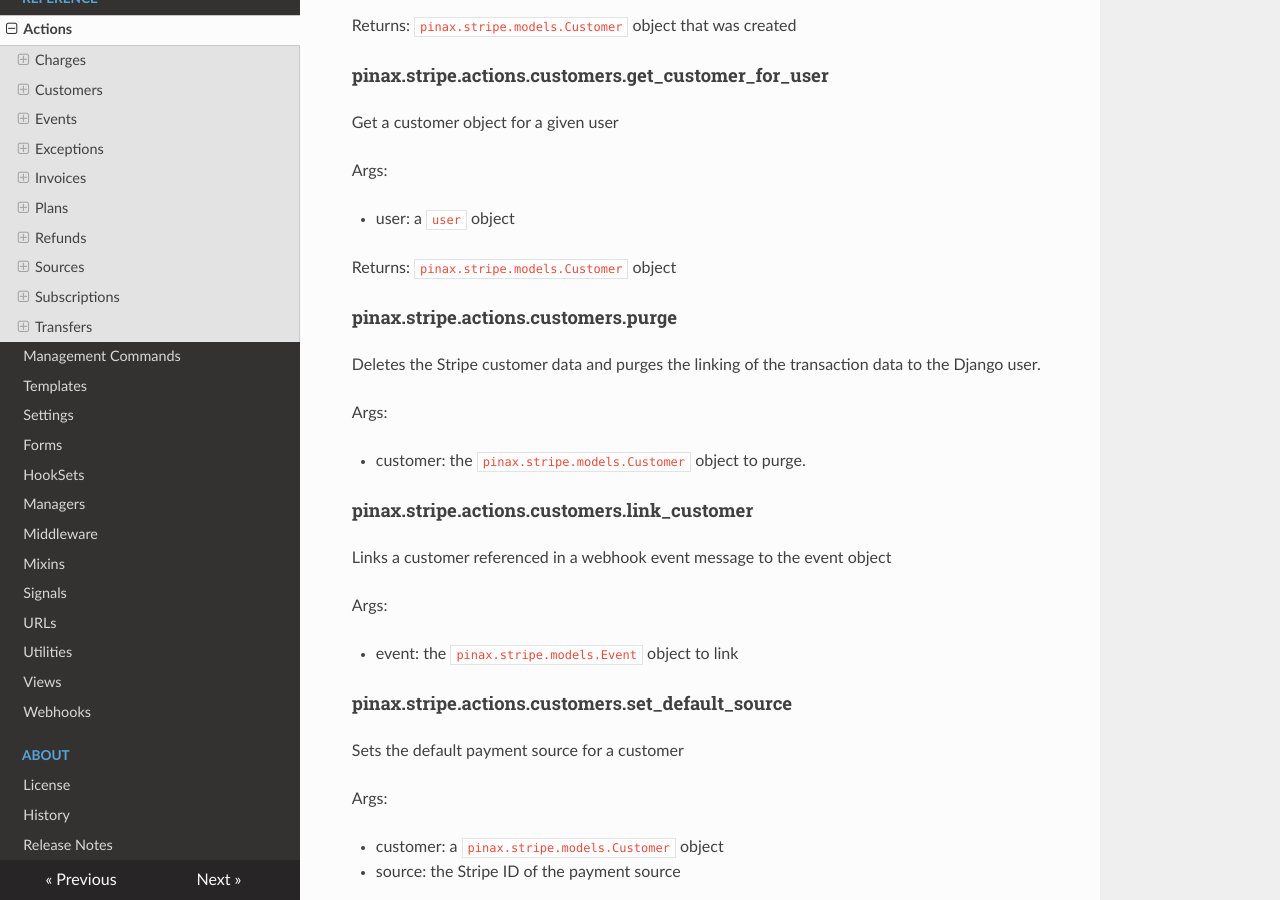
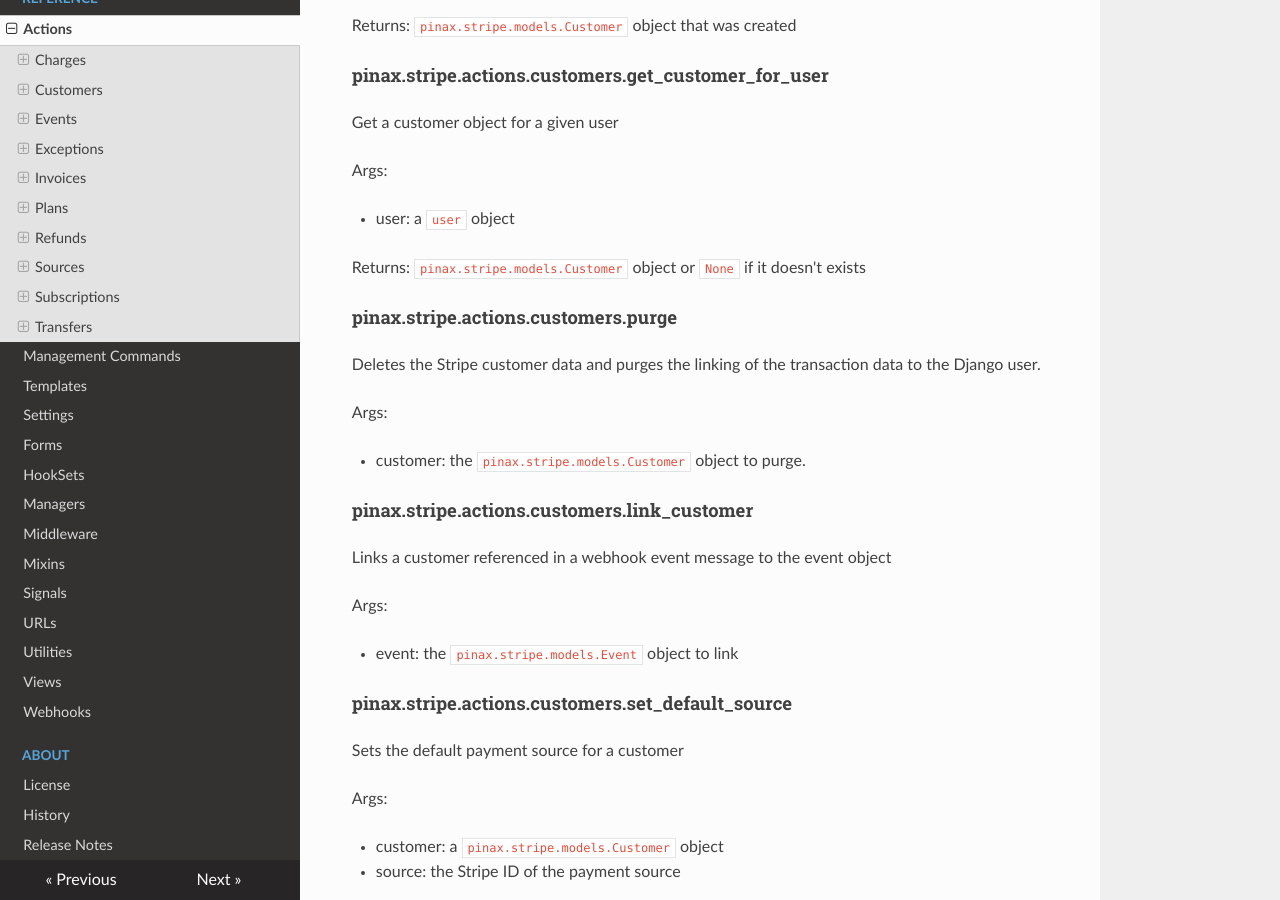
Before and after one commit to pinax/pinax-stripe-light, an MkDocs documentation site: the page built from docs/reference/actions.md, in a window 1280 px wide and 900 px high, scrolled down 2053 px. Built offline with MkDocs 1.6.1, drawn with Linux system fonts in a browser that asks for light colours; nearby versions of some CDN libraries; old or Windows-style settings are respelled for this version of MkDocs.

Commit message:
Added minor change to documentation

```diff
--- a/docs/reference/actions.md
+++ b/docs/reference/actions.md
@@ -90,7 +90,7 @@
 
 - user: a `user` object
 
-Returns: `pinax.stripe.models.Customer` object
+Returns: `pinax.stripe.models.Customer` object or `None` if it doesn't exists
 
 #### pinax.stripe.actions.customers.purge
 
```
